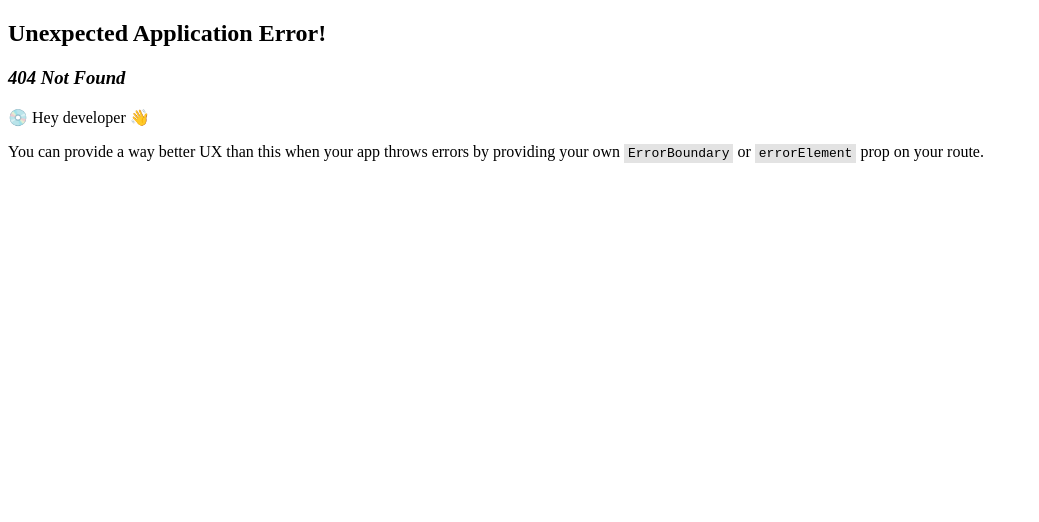
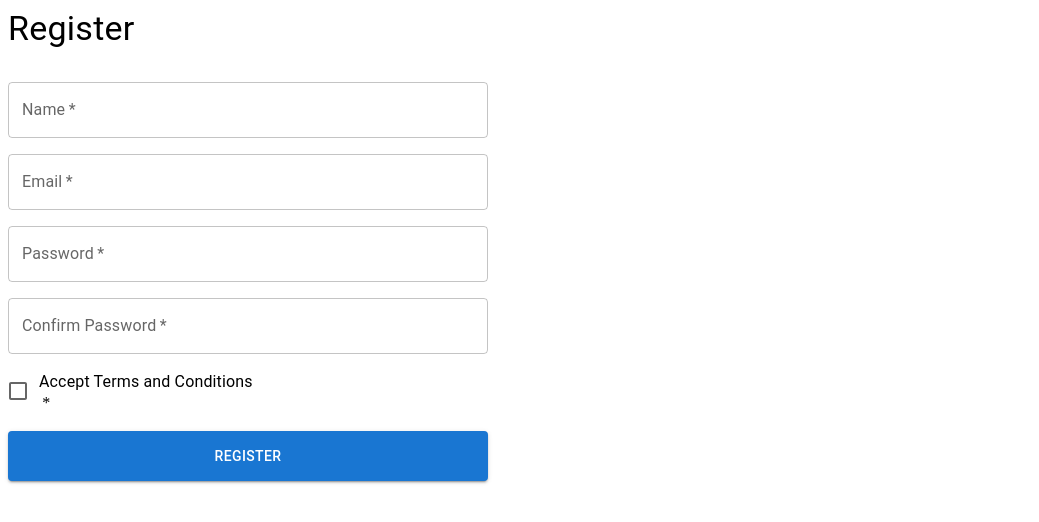
Before and after one commit to savva200197531/tattoo-shop-frontend, a React (Create React App) app: page /register in a window 1280 px wide. Before the commit this address had no page. Shown: the top 522 px of the page, without its empty margins (0-1039 px from the left). Built offline with nearby package versions, Linux system fonts and the light colour scheme.

Commit message:
Add RegisterPage.tsx with zod validation. Add LogoutButton.tsx. Refactor.

```diff
--- a/package.json
+++ b/package.json
@@ -5,6 +5,8 @@
   "dependencies": {
     "@emotion/react": "^11.10.5",
     "@emotion/styled": "^11.10.5",
+    "@hookform/resolvers": "^2.9.10",
+    "@mui/lab": "^5.0.0-alpha.115",
     "@mui/material": "^5.11.1",
     "@testing-library/jest-dom": "^5.16.5",
     "@testing-library/react": "^13.4.0",
@@ -16,11 +18,13 @@
     "@types/react-dom": "^18.0.9",
     "react": "^18.2.0",
     "react-dom": "^18.2.0",
+    "react-hook-form": "^7.42.1",
     "react-router-dom": "^6.6.1",
     "react-scripts": "5.0.1",
     "sass": "^1.57.1",
     "typescript": "^4.9.4",
-    "web-vitals": "^2.1.4"
+    "web-vitals": "^2.1.4",
+    "zod": "^3.20.2"
   },
   "scripts": {
     "start": "react-scripts start",
--- a/src/App.tsx
+++ b/src/App.tsx
@@ -1,36 +1,9 @@
 import React from 'react'
-import axios from 'axios'
 
-export const setAuthToken = (token: string) => {
-  if (token) {
-    axios.defaults.headers.common["Authorization"] = `Bearer ${token}`;
-  }
-  else
-    delete axios.defaults.headers.common["Authorization"];
-}
+import { setAuthToken } from './helpers/setAuthToken'
+import LogoutButton from './components/LogoutButton'
 
 function App() {
-  // const bearer = 'eyJhbGciOiJIUzI1NiIsInR5cCI6IkpXVCJ9.eyJpZCI6MiwiZW1haWwiOiJlbG9uQGdtYWlsLmNvbSIsImlhdCI6MTY3MTg4NjE4OCwiZXhwIjoxNzAzNDIyMTg4fQ.58a44ZiLCR-8lo0E6g7mF3rEKFjMcRHGS4HC818ofX8'
-  //
-  // const auth = () => {
-  //   axios.post('http://localhost:3001/auth/login', {
-  //     "email": "elon@gmail.com",
-  //     "password": "12345678"
-  //   }).catch(error => {
-  //     console.log(error)
-  //   })
-  // }
-  //
-  // const refresh = () => {
-  //   axios.post('http://localhost:3001/auth/refresh', {}, {
-  //     headers: {
-  //       Authorization: `Bearer ${bearer}`
-  //     }
-  //   }).catch(error => {
-  //     console.log(error)
-  //   })
-  // }
-
   const token = localStorage.getItem('alisa-kisa-token');
 
   if (token) {
@@ -40,6 +13,7 @@ function App() {
   return (
     <div>
       app
+      <LogoutButton />
     </div>
   )
 }
--- /dev/null
+++ b/src/components/LogoutButton.tsx
@@ -0,0 +1,19 @@
+import React from 'react'
+import { useNavigate } from 'react-router-dom'
+
+import { Button } from '@mui/material'
+
+const LogoutButton = () => {
+  const navigate = useNavigate()
+
+  const logout = () => {
+    localStorage.removeItem('alisa-kisa-token')
+    navigate('login')
+  }
+
+  return (
+    <Button onClick={logout}>log out</Button>
+  )
+}
+
+export default LogoutButton
--- /dev/null
+++ b/src/helpers/setAuthToken.ts
@@ -0,0 +1,9 @@
+import axios from 'axios'
+
+export const setAuthToken = (token: string) => {
+  if (token) {
+    axios.defaults.headers.common["Authorization"] = `Bearer ${token}`;
+  }
+  else
+    delete axios.defaults.headers.common["Authorization"];
+}
--- a/src/index.tsx
+++ b/src/index.tsx
@@ -1,10 +1,13 @@
 import React from 'react';
 import ReactDOM from 'react-dom/client';
+import { createBrowserRouter, RouterProvider } from 'react-router-dom'
+
 import './index.scss';
 import App from './App';
-import { createBrowserRouter, RouterProvider } from 'react-router-dom'
-import LoginPage from './pages/LoginPage'
+import LoginPage from './pages/login/LoginPage'
 import RouteGuard from './components/RouteGuard'
+import RegisterPage from './pages/register/RegisterPage'
+import ConfirmationPage from './pages/confirmation/ConfirmationPage'
 
 const router = createBrowserRouter([
   {
@@ -21,6 +24,18 @@ const router = createBrowserRouter([
       <LoginPage />
     ),
   },
+  {
+    path: "/register",
+    element: (
+      <RegisterPage />
+    ),
+  },
+  {
+    path: "/confirm/:token",
+    element: (
+      <ConfirmationPage />
+    ),
+  },
 ]);
 
 const root = ReactDOM.createRoot(
--- a/src/pages/LoginPage.tsx
+++ /dev/null
@@ -1,37 +0,0 @@
-import React from 'react'
-import axios from 'axios'
-import { setAuthToken } from '../App'
-import { useNavigate } from 'react-router-dom'
-import { Button } from '@mui/material'
-
-const LoginPage: React.FC = () => {
-  const navigate = useNavigate()
-
-  const handleSubmit = (email?: string, pass?: string) => {
-    const loginPayload = {
-      email: 'elon@gmail.com',
-      password: '123456789',
-    }
-
-    axios.post('http://localhost:3001/auth/login', loginPayload)
-      .then(response => {
-        const token = response.data
-
-        localStorage.setItem('alisa-kisa-token', token)
-
-        setAuthToken(token)
-
-        navigate('/')
-      })
-      .catch(err => console.log(err))
-  }
-
-  return (
-    <div>
-      login
-      <Button color="primary" variant="contained" onClick={() => handleSubmit()}>123</Button>
-    </div>
-  )
-}
-
-export default LoginPage
--- /dev/null
+++ b/src/pages/confirmation/ConfirmationPage.tsx
@@ -0,0 +1,11 @@
+import React from 'react'
+
+const ConfirmationPage = () => {
+  return (
+    <div>
+
+    </div>
+  )
+}
+
+export default ConfirmationPage
--- /dev/null
+++ b/src/pages/login/LoginPage.tsx
@@ -0,0 +1,11 @@
+import React from 'react'
+
+const LoginPage = () => {
+  return (
+    <div>
+
+    </div>
+  )
+}
+
+export default LoginPage
--- /dev/null
+++ b/src/pages/register/RegisterPage.tsx
@@ -0,0 +1,165 @@
+import React, { useEffect, useState } from 'react'
+import axios from 'axios'
+import { useNavigate } from 'react-router-dom'
+import { useForm, SubmitHandler } from 'react-hook-form';
+import { literal, object, string, TypeOf } from 'zod';
+
+import {
+  Box,
+  FormControlLabel,
+  FormGroup,
+  FormHelperText,
+  TextField,
+  Typography,
+} from '@mui/material';
+import { zodResolver } from '@hookform/resolvers/zod';
+import { LoadingButton } from '@mui/lab';
+import Checkbox from '@mui/material/Checkbox';
+
+import { setAuthToken } from '../../helpers/setAuthToken'
+
+const registerSchema = object({
+  name: string()
+    .nonempty('Name is required')
+    .max(32, 'Name must be less than 100 characters'),
+  email: string().nonempty('Email is required').email('Email is invalid'),
+  password: string()
+    .nonempty('Password is required')
+    .min(8, 'Password must be more than 8 characters')
+    .max(32, 'Password must be less than 32 characters'),
+  passwordConfirm: string().nonempty('Please confirm your password'),
+  terms: literal(true, {
+    invalid_type_error: 'Accept Terms is required',
+  }),
+}).refine((data) => data.password === data.passwordConfirm, {
+  path: ['passwordConfirm'],
+  message: 'Passwords do not match',
+});
+
+type RegisterInput = TypeOf<typeof registerSchema>;
+
+const RegisterPage: React.FC = () => {
+  const [loading, setLoading] = useState(false);
+  const navigate = useNavigate()
+  const {
+    register,
+    formState: { errors, isSubmitSuccessful },
+    reset,
+    handleSubmit,
+  } = useForm<RegisterInput>({
+    resolver: zodResolver(registerSchema),
+  });
+
+  const onSubmitHandler: SubmitHandler<RegisterInput> = ({ email, password, name }) => {
+    const loginPayload = {
+      email,
+      password,
+      name,
+    }
+
+    axios.post('http://localhost:3001/auth/register', loginPayload)
+      .then(response => {
+        const token = response.data
+
+        localStorage.setItem('alisa-kisa-token', token)
+
+        setAuthToken(token)
+
+        navigate('/confirmation')
+      })
+      .catch(err => console.log(err))
+  };
+
+  useEffect(() => {
+    if (isSubmitSuccessful) {
+      reset();
+    }
+  }, [isSubmitSuccessful, reset]);
+
+  useEffect(() => {
+    console.log(errors)
+  }, [errors])
+
+  return (
+    <Box sx={{ maxWidth: '30rem' }}>
+      <Typography variant='h4' component='h1' sx={{ mb: '2rem' }}>
+        Register
+      </Typography>
+      <Box
+        component='form'
+        noValidate
+        autoComplete='off'
+        onSubmit={handleSubmit(onSubmitHandler)}
+      >
+        <TextField
+          sx={{ mb: 2 }}
+          label='Name'
+          fullWidth
+          required
+          error={!!errors['name']}
+          helperText={errors['name'] ? errors['name'].message : ''}
+          {...register('name')}
+        />
+        <TextField
+          sx={{ mb: 2 }}
+          label='Email'
+          fullWidth
+          required
+          type='email'
+          error={!!errors['email']}
+          helperText={errors['email'] ? errors['email'].message : ''}
+          {...register('email')}
+        />
+        <TextField
+          sx={{ mb: 2 }}
+          label='Password'
+          fullWidth
+          required
+          type='password'
+          error={!!errors['password']}
+          helperText={errors['password'] ? errors['password'].message : ''}
+          {...register('password')}
+        />
+        <TextField
+          sx={{ mb: 2 }}
+          label='Confirm Password'
+          fullWidth
+          required
+          type='password'
+          error={!!errors['passwordConfirm']}
+          helperText={
+            errors['passwordConfirm'] ? errors['passwordConfirm'].message : ''
+          }
+          {...register('passwordConfirm')}
+        />
+
+        <FormGroup>
+          <FormControlLabel
+            control={<Checkbox required />}
+            {...register('terms')}
+            label={
+              <Typography color={errors['terms'] ? 'error' : 'inherit'}>
+                Accept Terms and Conditions
+              </Typography>
+            }
+          />
+          <FormHelperText error={!!errors['terms']}>
+            {errors['terms'] ? errors['terms'].message : ''}
+          </FormHelperText>
+        </FormGroup>
+
+        <LoadingButton
+          variant='contained'
+          fullWidth
+          type='submit'
+          loading={loading}
+          sx={{ py: '0.8rem', mt: '1rem' }}
+        >
+          Register
+        </LoadingButton>
+      </Box>
+    </Box>
+  )
+}
+
+export default RegisterPage
```
Also changed, not shown: 1 other file (tests, documents, lock files or other folders).
